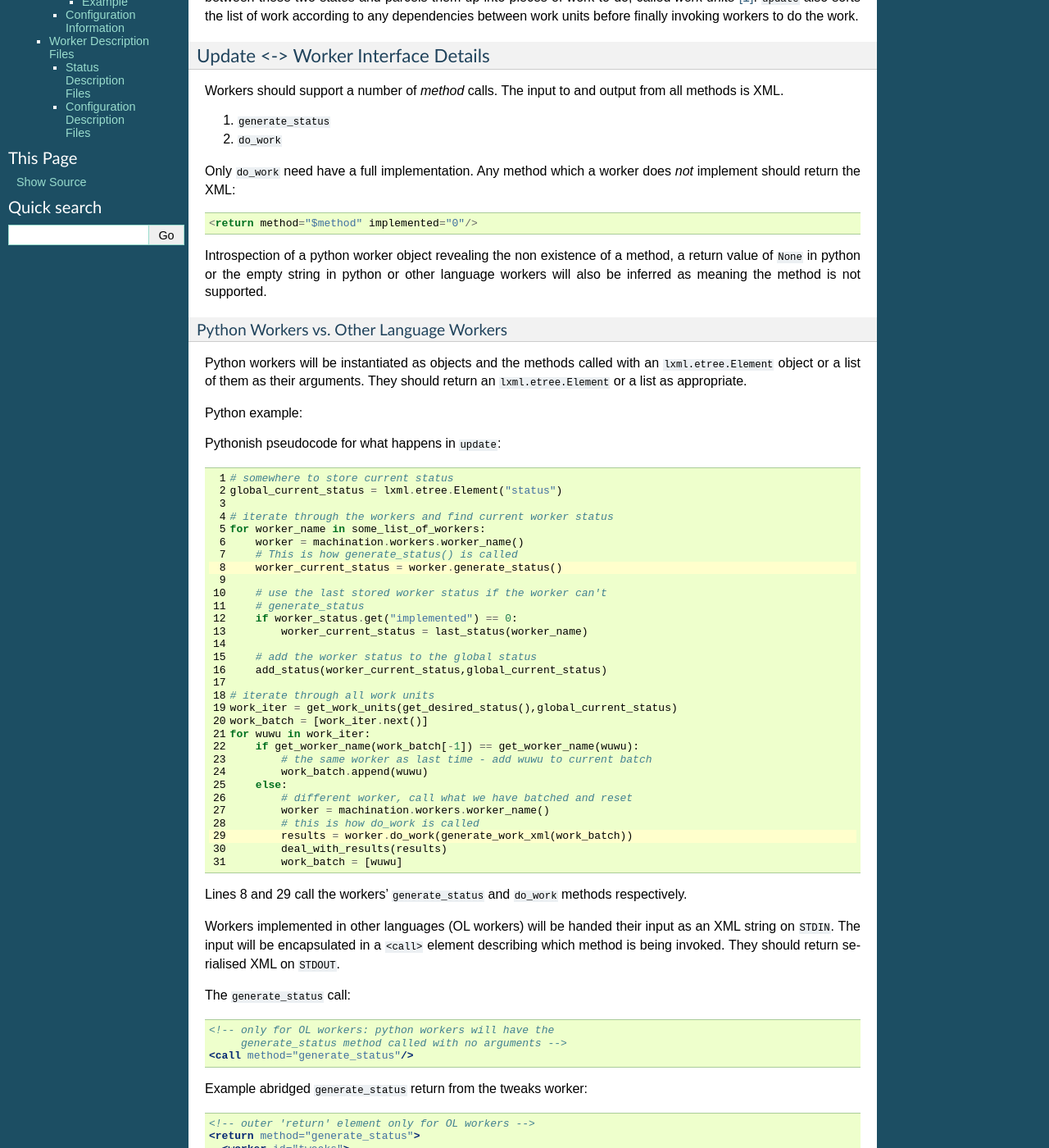
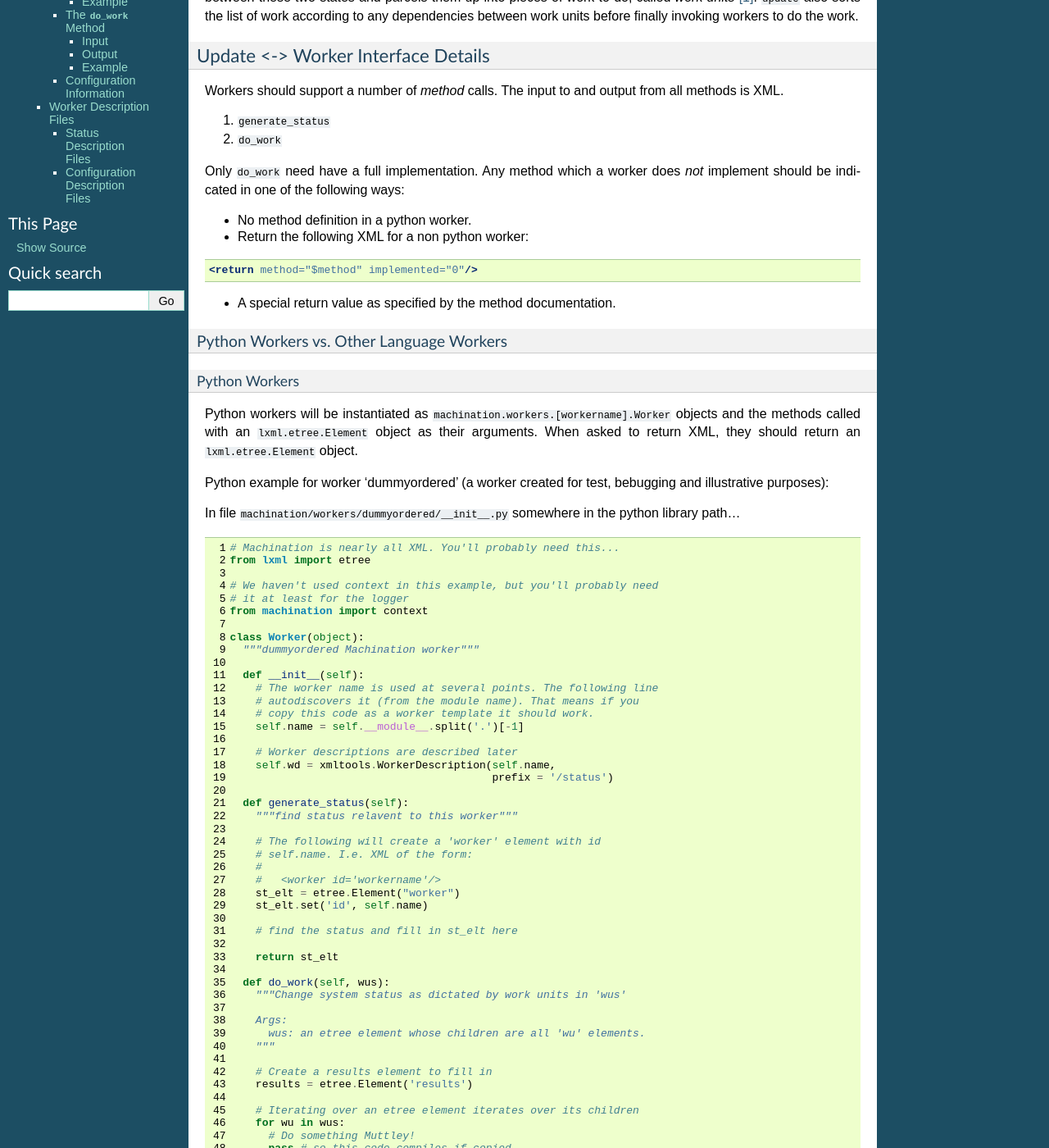
Before and after one commit to machination/machination, a Sphinx documentation site: the page built from doc/workers.rst, in a window 1280 px wide and 1400 px high, scrolled down 464 px. Shown: the whole window at 82% size. Built offline with Sphinx 7.4.7, drawn with Linux system fonts in a browser that asks for light colours; formulas are drawn with MathJax 3; some of the changed text lies outside the part shown.

Commit message:
updating worker documentation

```diff
--- a/doc/workers.rst
+++ b/doc/workers.rst
@@ -44,66 +44,146 @@
 #. ``do_work``
 
 Only ``do_work`` need have a full implementation. Any method which a
-worker does *not* implement should return the XML::
+worker does *not* implement should be indicated in one of the
+following ways:
+
+* No method definition in a python worker.
+* Return the following XML for a non python worker:
+
+.. code-block:: xml
 
     <return method="$method" implemented="0"/>
 
-Introspection of a python worker object revealing the non existence of
-a method, a return value of ``None`` in python or the empty string in
-python or other language workers will also be inferred as meaning the
-method is not supported.
+* A special return value as specified by the method documentation.
 
 
 Python Workers vs. Other Language Workers
 ^^^^^^^^^^^^^^^^^^^^^^^^^^^^^^^^^^^^^^^^^
 
-Python workers will be instantiated as objects and the methods called
-with an ``lxml.etree.Element`` object or a list of them as their
-arguments. They should return an ``lxml.etree.Element`` or a list as
-appropriate.
+Python Workers
+""""""""""""""
 
-Python example:
+Python workers will be instantiated as
+``machination.workers.[workername].Worker`` objects and the methods
+called with an ``lxml.etree.Element`` object as their arguments. When
+asked to return XML, they should return an ``lxml.etree.Element``
+object.
 
-Pythonish pseudocode for what happens in ``update``:
+Python example for worker 'dummyordered' (a worker created for test,
+bebugging and illustrative purposes):
+
+In file ``machination/workers/dummyordered/__init__.py`` somewhere in
+the python library path...
+
+.. code-block:: python
+  :linenos:
+
+  # Machination is nearly all XML. You'll probably need this...
+  from lxml import etree
+
+  # We haven't used context in this example, but you'll probably need
+  # it at least for the logger
+  from machination import context
+
+  class Worker(object):
+    """dummyordered Machination worker"""
+
+    def __init__(self):
+      # The worker name is used at several points. The following line
+      # autodiscovers it (from the module name). That means if you
+      # copy this code as a worker template it should work.
+      self.name = self.__module__.split('.')[-1]
+
+      # Worker descriptions are described later
+      self.wd = xmltools.WorkerDescription(self.name,
+                                           prefix = '/status')
+
+    def generate_status(self):
+      """find status relavent to this worker"""
+
+      # The following will create a 'worker' element with id
+      # self.name. I.e. XML of the form:
+      #
+      #   <worker id='workername'/>
+      st_elt = etree.Element("worker")
+      st_elt.set('id', self.name)
+
+      # find the status and fill in st_elt here
+
+      return st_elt
+
+    def do_work(self, wus):
+      """Change system status as dictated by work units in 'wus'
+
+      Args:
+        wus: an etree element whose children are all 'wu' elements.
+      """
+
+      # Create a results element to fill in
+      results = etree.Element('results')
+
+      # Iterating over an etree element iterates over its children
+      for wu in wus:
+        # Do something Muttley!
+        pass # so this code compiles if copied
+
+      return results
+
+And in ``machination/update.py``...
 
 .. code-block:: python
     :linenos:
-    :emphasize-lines: 8,29
+    :emphasize-lines: 8,9,15,21
 
     # somewhere to store current status
-    global_current_status = lxml.etree.Element("status")
+    current_status = lxml.etree.Element("status")
 
     # iterate through the workers and find current worker status
     for worker_name in some_list_of_workers:
-        worker = machination.workers.worker_name()
+
+        # make a Worker object
+        wmodname = 'machination.workers.' + name
+        worker = importlib.import_module(wmodname).Worker()
+
+        # store the workers for later
+        workers[worker_name] = worker
+
 	# This is how generate_status() is called
         worker_current_status = worker.generate_status()
 
-	# use the last stored worker status if the worker can't
-	# generate_status
-	if worker_status.get("implemented") == 0:
-	    worker_current_status = last_status(worker_name)
+	# add the worker status to the global status
+        current_status.append(worker_current_status)
 
-	# add the worker status to the global status
-	add_status(worker_current_status,global_current_status)
+    # ...
+    # Some magic to compare desired status with current status goes
+    # here. Required changes are generated (basically an XML-wise diff)
+    # ...
 
-    # iterate through all work units
-    work_iter = get_work_units(get_desired_status(),global_current_status)
-    work_batch = [work_iter.next()]
-    for wuwu in work_iter:
-    	if get_worker_name(work_batch[-1]) == get_worker_name(wuwu):
-	    # the same worker as last time - add wuwu to current batch
-	    work_batch.append(wuwu)
-	else:
-	    # different worker, call what we have batched and reset
-	    worker = machination.workers.worker_name()
-	    # this is how do_work is called
-	    results = worker.do_work(generate_work_xml(work_batch))
-	    deal_with_results(results)
-	    work_batch = [wuwu]
+    # ...
+    # Dependency calculations are done and the changes are ordered and
+    # then encoded as units of work (workunits, or 'wus') for the
+    # workers.
+    # ...
 
-Lines 8 and 29 call the workers' ``generate_status`` and ``do_work``
-methods respectively.
+    # Iterate through all work unit parcels generated above and hand
+    # them to the appropriate workers. These have the form:
+    #
+    # <wus worker='workername'>
+    #   <wu id='xpath-to-change' op='add|remove|datamod|deepmod|move'>
+    #     <!-- some types of wu (add, *mod) have data in here -->
+    #   </wu>
+    #   ...
+    # </wus>
+    for p in work_parcels:
+      results = workers[p.get('worker')].do_work(p)
+
+Lines 8 and 9 illustrate how your module is loaded and the worker
+object instantiated. Line 15 shows an invokaction of
+``generate_status()``, and line 21 shows an invokation of
+``do_work()``.
+
+Other Language Workers
+""""""""""""""""""""""
 
 Workers implemented in other languages (OL workers) will be handed
 their input as an XML string on ``STDIN``. The input will be
```
